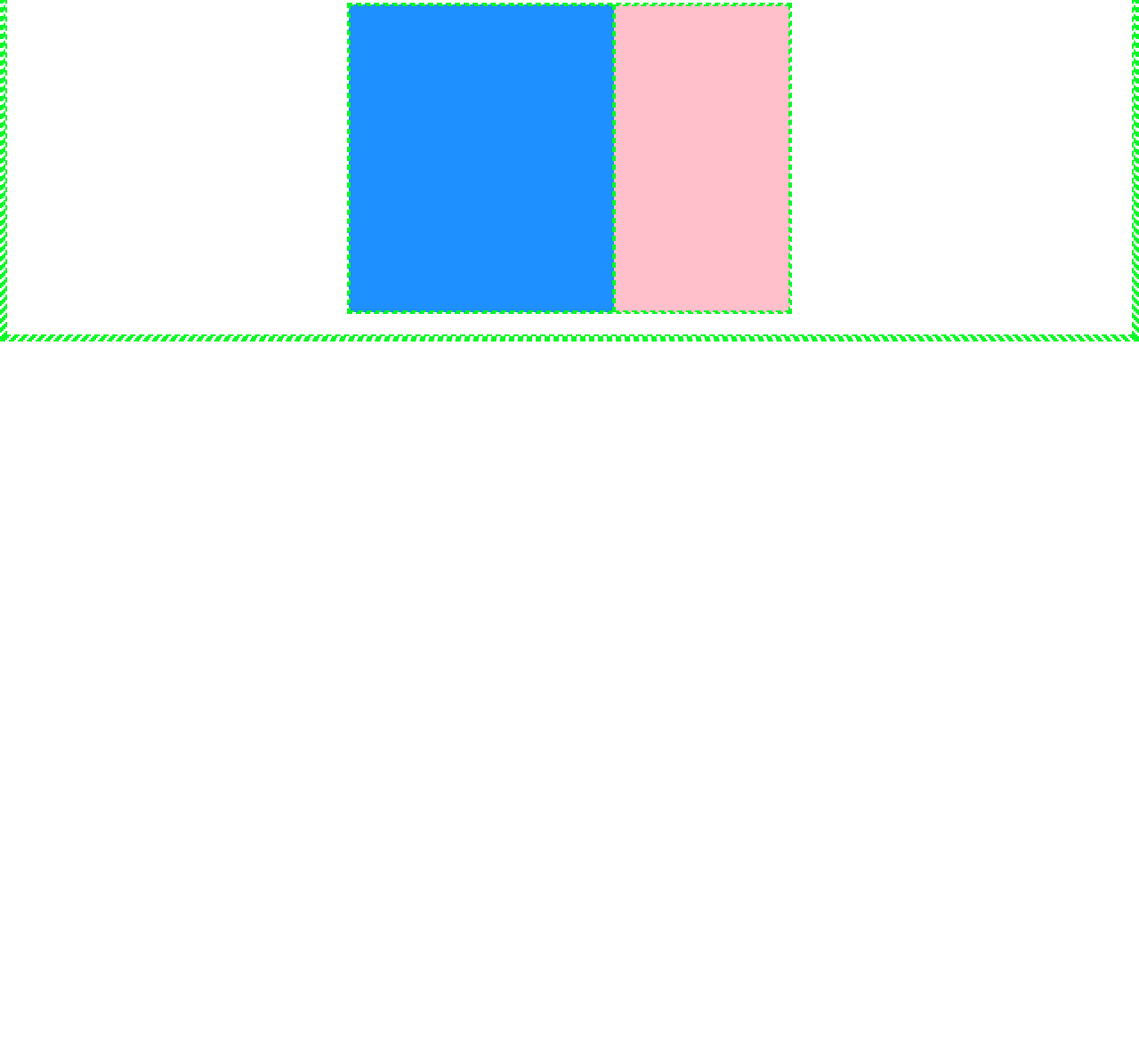
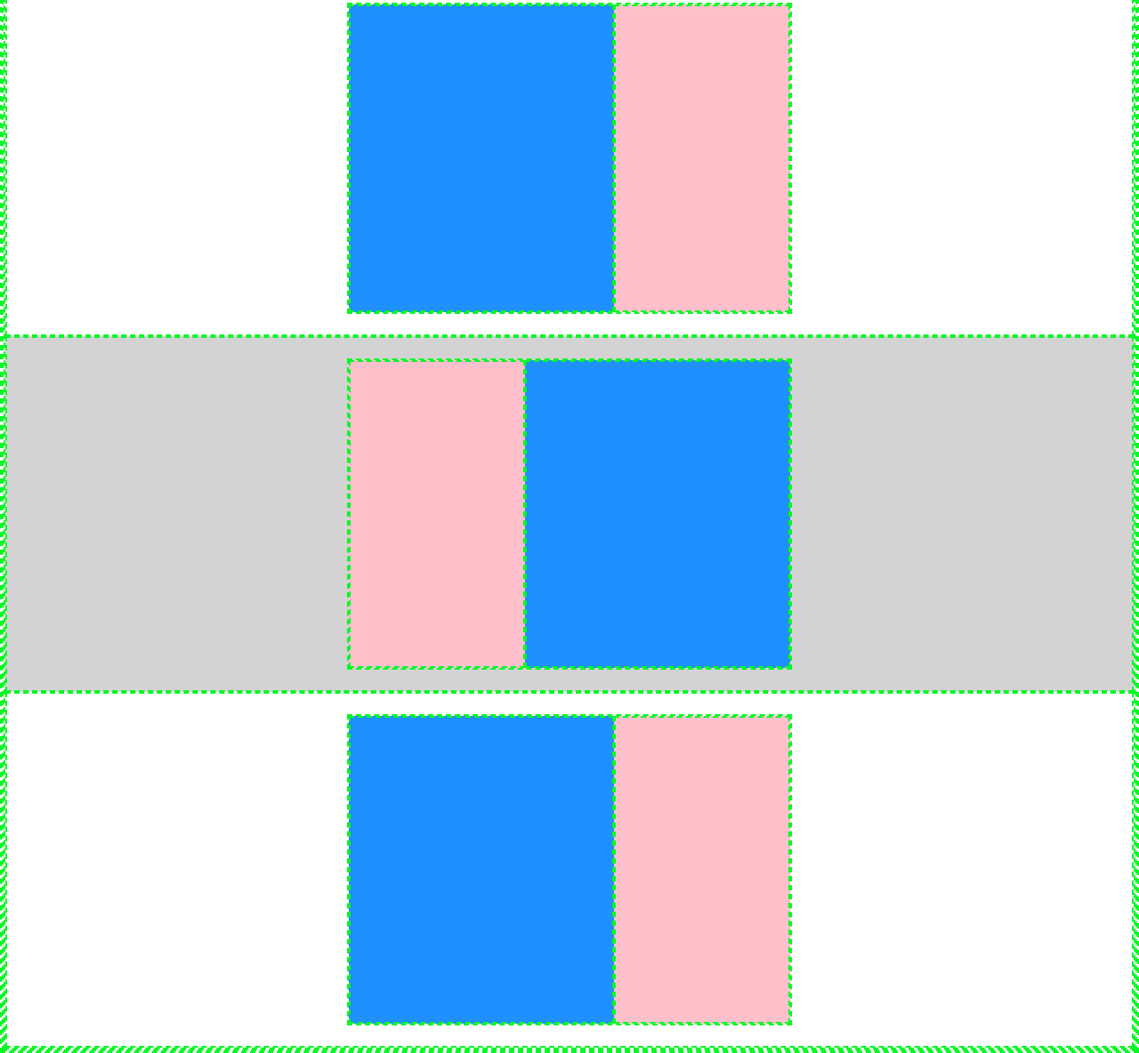
Before and after one commit to MatteoGiunta97/htmlcss-struttura-discord, a plain HTML site: page index.html in a window 1280 px wide. Shown: the part 392-1576 px from the top of the page at 89% size. Before the commit the page ends 800 px from the top, so only its background shows below. Drawn offline with Linux system fonts and the light colour scheme.

Commit message:
feat: add 2nd and 3rd sections

```diff
--- a/index.html
+++ b/index.html
@@ -22,13 +22,29 @@
       </div>
     </header>
     <main>
-      <!-- PRIMA SEZIONE -->
-      <div class="flex container-400px">
+      <!-- FIRST SECTION -->
+      <div class="flex container-400px-white">
         <div class="section-1 col">
           <div class="col-60"></div>
           <div class="col-40"></div>
         </div>
       </div>
+      <!-- SECOND SECTION -->
+      <div class="flex container-400px-grey">
+        <div class="section-2 col">
+          <div class="col-40"></div>
+          <div class="col-60"></div>
+        </div>
+      </div>
+      <!-- THIRD SECTION -->
+      <div class="flex container-400px-white">
+        <div class="section-3 col">
+          <div class="col-60"></div>
+          <div class="col-40"></div>
+        </div>
+      </div>
+      <!-- FOURTH SECTION -->
+
     </main>
   </body>
 </html>
--- a/style.css
+++ b/style.css
@@ -68,7 +68,7 @@
 
 /* MAIN */
 
-.container-400px {
+.container-400px-white {
     min-height: 400px;
     background-color: rgb(255, 255, 255);
     justify-content: center;
@@ -80,5 +80,32 @@
     min-height: 350px;
 }
 
+.container-400px-grey {
+    min-height: 400px;
+    background-color: rgb(211, 211, 211);
+    justify-content: center;
+    align-items: center;
+}
+
+.section-2 {
+    width: 500px;
+    min-height: 350px;
+}
+
+.container-400px-white {
+    min-height: 400px;
+    background-color: rgb(255, 255, 255);
+    justify-content: center;
+    align-items: center;
+}
+
+.section-3 {
+    width: 500px;
+    min-height: 350px;
+}
+
+
+
+
 
 /* FOOTER */
```
